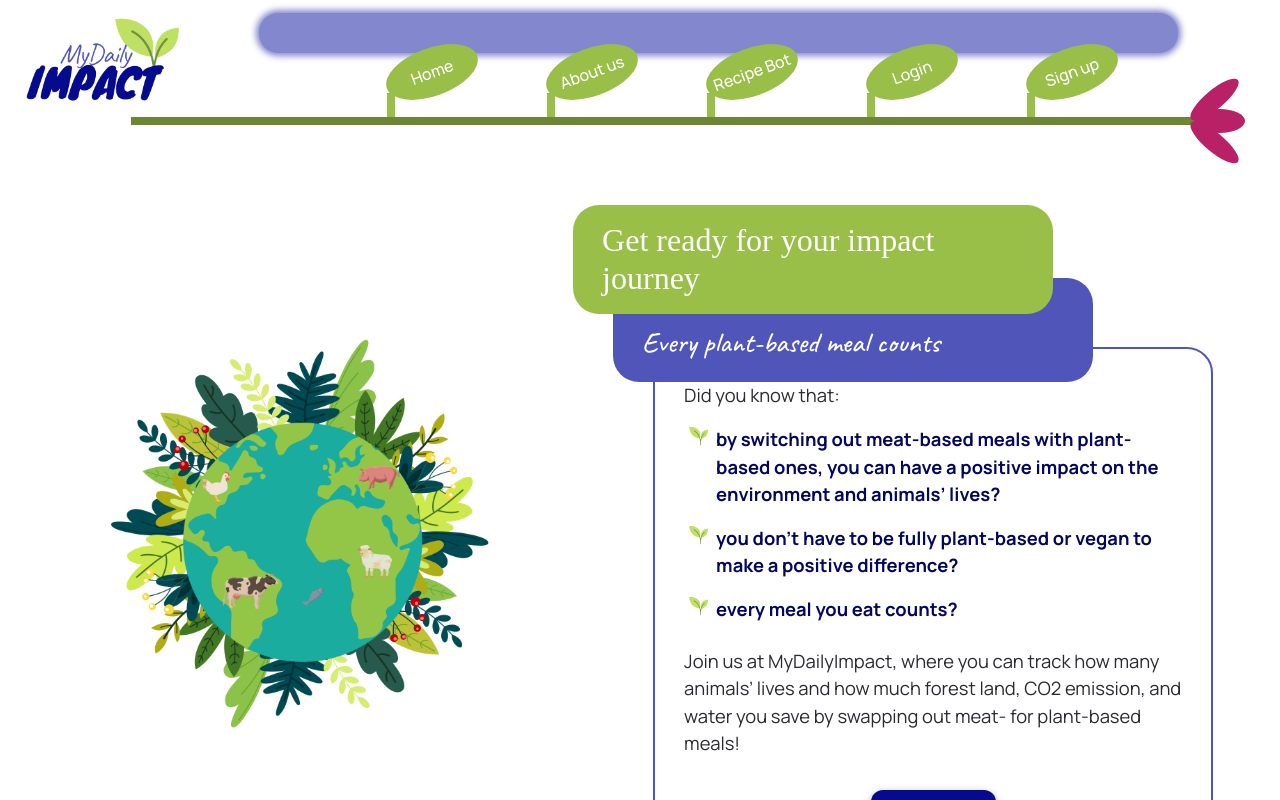
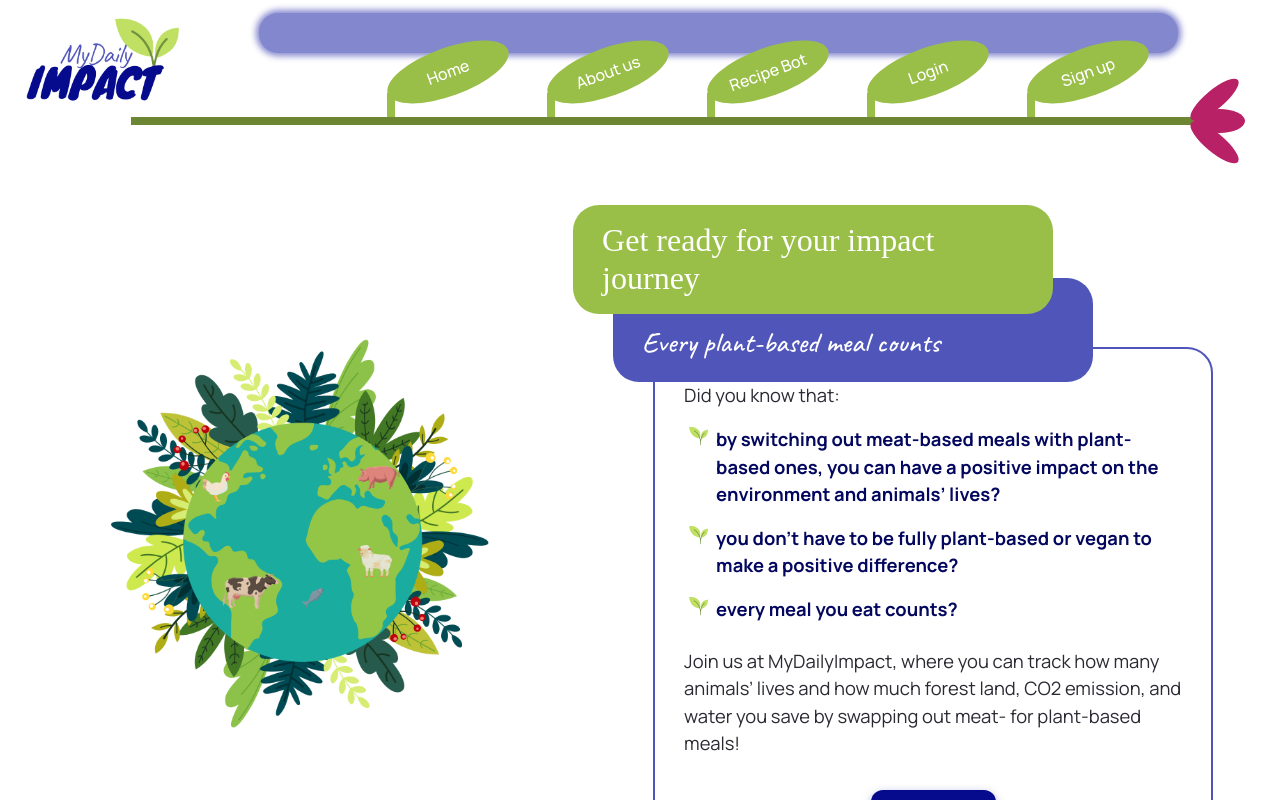
Before and after one commit to TechLabs-Remote-Bootcamp/WS24-MyDailyImpact, a React (Vite) app in the folder mdi-react/: page / in a window 1280 px wide. Shown: the top 800 px of the page. Built offline with nearby package versions, Linux system fonts and the light colour scheme; a web font is replaced by a local one.

Commit message:
delete hard coded width so leaves width have more space for text

```diff
--- a/mdi-react/src/components/core/Header/Header.module.scss
+++ b/mdi-react/src/components/core/Header/Header.module.scss
@@ -94,7 +94,6 @@
       top: 0.2rem;
       right: 0.6rem;
       background-color: $secondary;
-      width: 6rem;
       border-radius: 50%;
       transform: rotate(-20deg);
       align-content: center;
```
